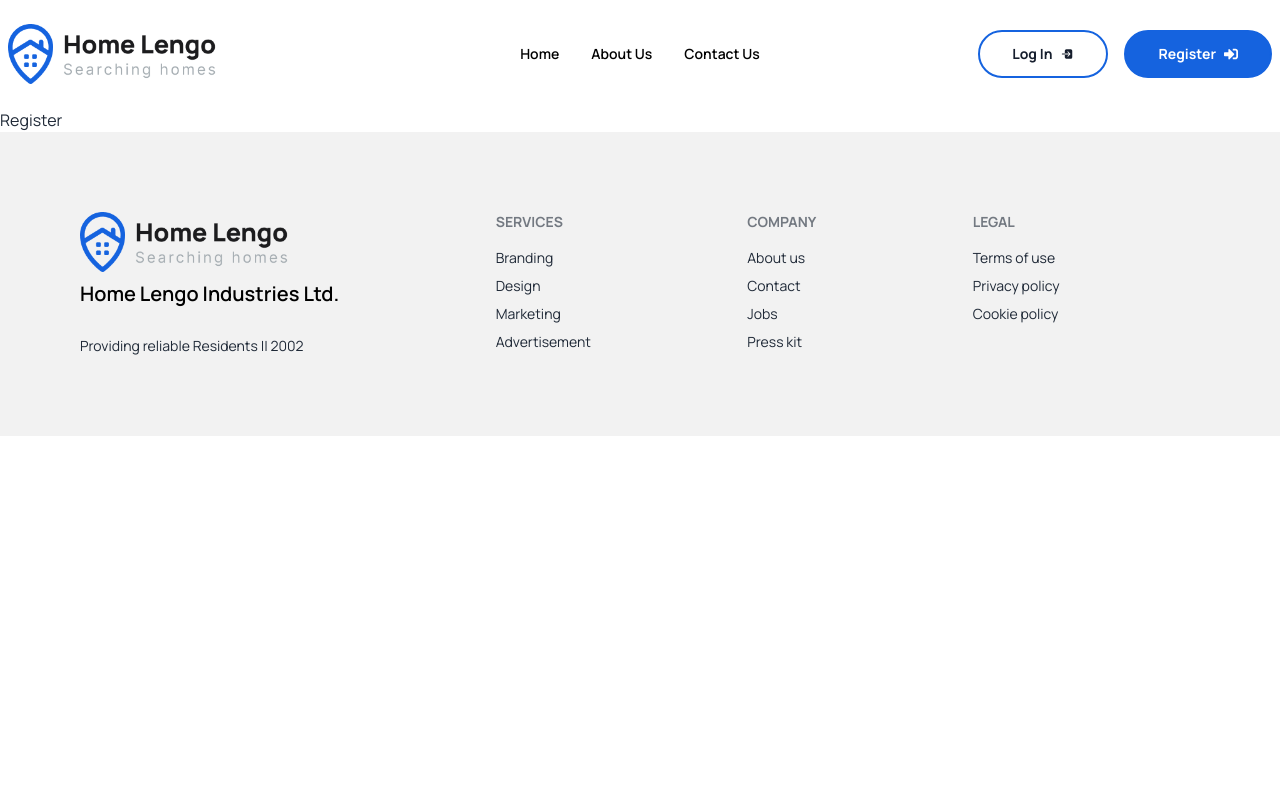
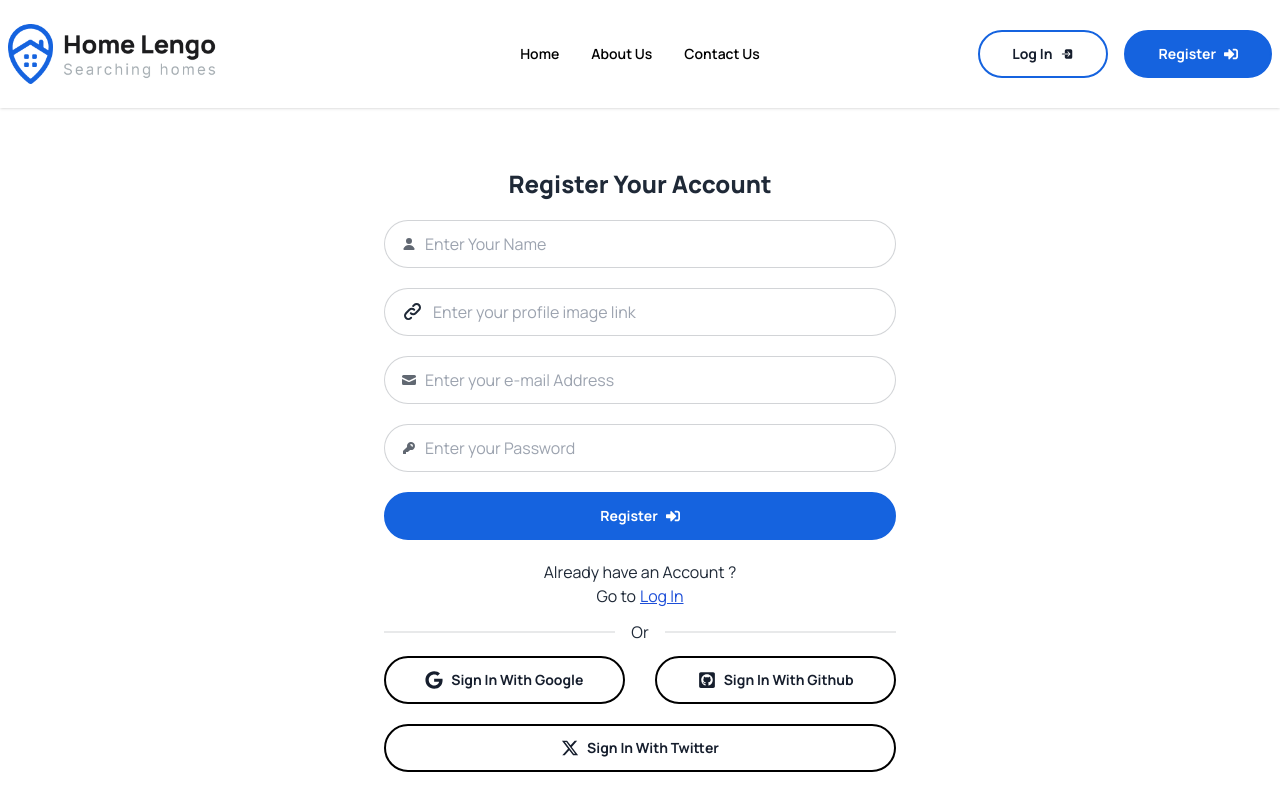
Before and after one commit to mdselimme/Real-Estate-Website-Frontend, a React (Vite) app: page /register in a window 1280 px wide. Shown: the top 800 px of the page. Built offline with nearby package versions, Linux system fonts and the light colour scheme.

Commit message:
add-register-page

```diff
--- a/src/Components/Main/Authentication/Register/Register.jsx
+++ b/src/Components/Main/Authentication/Register/Register.jsx
@@ -1,7 +1,141 @@
+import { FaGithubSquare, FaGoogle, FaSignInAlt } from "react-icons/fa";
+import { FaXTwitter } from "react-icons/fa6";
+import { Link } from "react-router";
+
 const Register = () => {
+  const handleRegisterAccount = (e) => {
+    e.preventDefault();
+    console.log(e.target.email.value);
+  };
+
   return (
     <div>
-      <h1>Register</h1>
+      <div className="container mx-auto py-10">
+        <h1 className="text-center my-5 font-extrabold text-2xl">
+          Register Your Account
+        </h1>
+        <div className="w-2/5 mx-auto">
+          <form onSubmit={handleRegisterAccount}>
+            <div className="mb-5">
+              <label className="input input-bordered rounded-full flex items-center gap-2">
+                <svg
+                  xmlns="http://www.w3.org/2000/svg"
+                  viewBox="0 0 16 16"
+                  fill="currentColor"
+                  className="h-4 w-4 opacity-70"
+                >
+                  <path d="M8 8a3 3 0 1 0 0-6 3 3 0 0 0 0 6ZM12.735 14c.618 0 1.093-.561.872-1.139a6.002 6.002 0 0 0-11.215 0c-.22.578.254 1.139.872 1.139h9.47Z" />
+                </svg>
+                <input
+                  type="text"
+                  className="grow"
+                  placeholder="Enter Your Name"
+                  name="username"
+                />
+              </label>
+            </div>{" "}
+            <div className="mb-5">
+              <label className="input input-bordered rounded-full flex items-center gap-2">
+                <svg
+                  className="w-6 h-6 text-gray-800 dark:text-white"
+                  aria-hidden="true"
+                  xmlns="http://www.w3.org/2000/svg"
+                  width="24"
+                  height="24"
+                  fill="none"
+                  viewBox="0 0 24 24"
+                >
+                  <path
+                    stroke="currentColor"
+                    strokeLinecap="round"
+                    strokeLinejoin="round"
+                    strokeWidth="2"
+                    d="M13.213 9.787a3.391 3.391 0 0 0-4.795 0l-3.425 3.426a3.39 3.39 0 0 0 4.795 4.794l.321-.304m-.321-4.49a3.39 3.39 0 0 0 4.795 0l3.424-3.426a3.39 3.39 0 0 0-4.794-4.795l-1.028.961"
+                  />
+                </svg>
+
+                <input
+                  type="text"
+                  className="grow"
+                  placeholder="Enter your profile image link"
+                  name="imagelink"
+                />
+              </label>
+            </div>
+            <div className="mb-5">
+              <label className="input input-bordered rounded-full flex items-center gap-2">
+                <svg
+                  xmlns="http://www.w3.org/2000/svg"
+                  viewBox="0 0 16 16"
+                  fill="currentColor"
+                  className="h-4 w-4 opacity-70"
+                >
+                  <path d="M2.5 3A1.5 1.5 0 0 0 1 4.5v.793c.026.009.051.02.076.032L7.674 8.51c.206.1.446.1.652 0l6.598-3.185A.755.755 0 0 1 15 5.293V4.5A1.5 1.5 0 0 0 13.5 3h-11Z" />
+                  <path d="M15 6.954 8.978 9.86a2.25 2.25 0 0 1-1.956 0L1 6.954V11.5A1.5 1.5 0 0 0 2.5 13h11a1.5 1.5 0 0 0 1.5-1.5V6.954Z" />
+                </svg>
+                <input
+                  type="email"
+                  className="grow"
+                  placeholder="Enter your e-mail Address"
+                  name="email"
+                />
+              </label>
+            </div>
+            <div className="mb-5">
+              <label className="input input-bordered rounded-full flex items-center gap-2">
+                <svg
+                  xmlns="http://www.w3.org/2000/svg"
+                  viewBox="0 0 16 16"
+                  fill="currentColor"
+                  className="h-4 w-4 opacity-70"
+                >
+                  <path
+                    fillRule="evenodd"
+                    d="M14 6a4 4 0 0 1-4.899 3.899l-1.955 1.955a.5.5 0 0 1-.353.146H5v1.5a.5.5 0 0 1-.5.5h-2a.5.5 0 0 1-.5-.5v-2.293a.5.5 0 0 1 .146-.353l3.955-3.955A4 4 0 1 1 14 6Zm-4-2a.75.75 0 0 0 0 1.5.5.5 0 0 1 .5.5.75.75 0 0 0 1.5 0 2 2 0 0 0-2-2Z"
+                    clipRule="evenodd"
+                  />
+                </svg>
+                <input
+                  type="password"
+                  className="grow"
+                  placeholder="Enter your Password"
+                  name="password"
+                />
+              </label>
+            </div>
+            <div className="mb-5">
+              <button
+                type="submit"
+                className="text-white hover:text-[#161e2d] hover:bg-white btn btn-outline w-full px-8 font-bold border-2 rounded-full bg-[#1563df] border-[#1563df]"
+              >
+                Register <FaSignInAlt />
+              </button>
+            </div>
+          </form>
+          <p className="text-center">Already have an Account ?</p>
+          <p className="text-center">
+            Go to
+            <Link to={"/login"} className="underline ml-1 text-blue-700">
+              Log In
+            </Link>
+          </p>
+          <div className="divider">Or</div>
+          <div className="text-center">
+            <div className="flex justify-between items-center mb-5">
+              <button className="text-[#161e2d] btn w-[47%] btn-outline px-8 font-bold border-2 rounded-full hover:text-white hover:bg-[#1563df] hover:border-[#1563df] border-black">
+                <FaGoogle className="text-lg" />
+                Sign In With Google
+              </button>
+              <button className="text-[#161e2d] btn w-[47%] btn-outline px-8 font-bold border-2 rounded-full hover:text-white hover:bg-[#1563df] hover:border-[#1563df] border-black">
+                <FaGithubSquare className="text-lg" /> Sign In With Github
+              </button>
+            </div>
+            <button className="text-[#161e2d] w-full btn btn-outline px-8 font-bold border-2 rounded-full hover:text-white hover:bg-[#1563df] hover:border-[#1563df] border-black">
+              <FaXTwitter className="text-lg" /> Sign In With Twitter
+            </button>
+          </div>
+        </div>
+      </div>
     </div>
   );
 };
--- a/src/Components/Shared/Header/Header.jsx
+++ b/src/Components/Shared/Header/Header.jsx
@@ -23,7 +23,7 @@ const Header = () => {
   ];
 
   return (
-    <div className="py-4 bg-white">
+    <div className="py-4 bg-white shadow">
       <div className="container mx-auto">
         <nav className="navbar flex w-full items-center justify-between gap-2">
           <div className="navbar-start max-sm:w-1/4">
```
